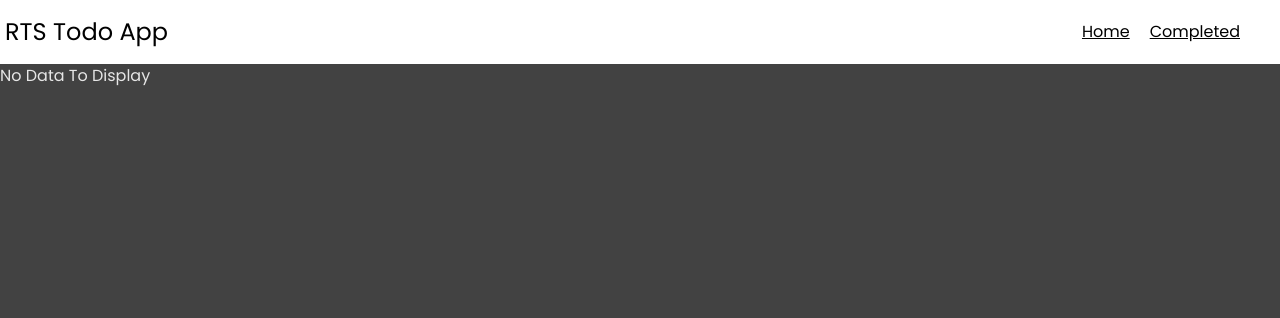
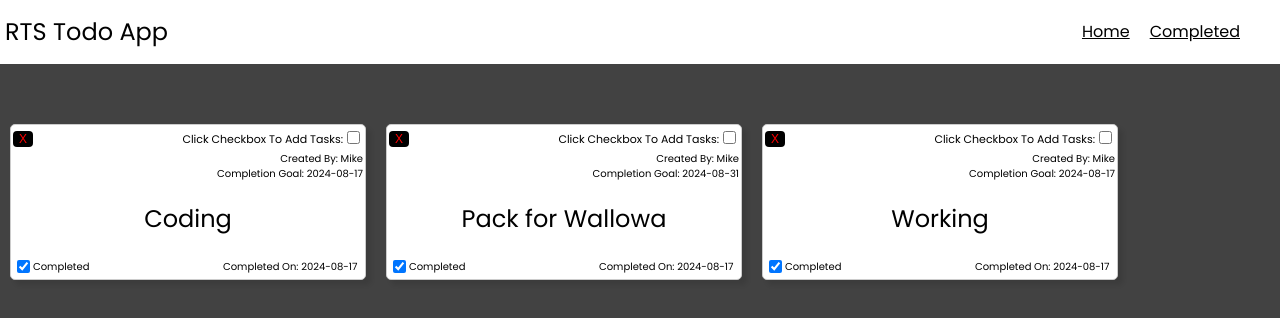
Before and after one commit to michaeladilulo/RTS-Todo-App, a React (Vite) app: page /completed in a window 1280 px wide. Shown: the top 318 px of the page. Built offline with nearby package versions, Linux system fonts and the light colour scheme; data requests are answered from the project's data file.

Commit message:
Task form can be displayed when clicking the checkbox and other changes as well, code cleanup

```diff
--- a/data/db.json
+++ b/data/db.json
@@ -2,11 +2,11 @@
   "list": [
     {
       "completionGoal": "2024-08-17",
-      "completedOn": null,
+      "completedOn": "2024-08-17",
       "createdBy": "Mike",
       "title": "Coding",
       "id": "b6df",
-      "completed": false
+      "completed": true
     },
     {
       "completionGoal": "2024-08-18",
@@ -18,19 +18,35 @@
     },
     {
       "completionGoal": "2024-08-31",
-      "completedOn": null,
+      "completedOn": "2024-08-17",
       "createdBy": "Mike",
       "title": "Pack for Wallowa",
       "id": "7208",
+      "completed": true
+    },
+    {
+      "completionGoal": "2024-08-17",
+      "completedOn": null,
+      "createdBy": "Mike",
+      "title": "Coding",
+      "id": "3723",
       "completed": false
     },
     {
-      "completionGoal": "2024-08-18",
+      "completionGoal": "2024-08-17",
       "completedOn": null,
       "createdBy": "Mike",
-      "title": "Clean House",
-      "id": "8635",
+      "title": "Sleeping",
+      "id": "509d",
       "completed": false
+    },
+    {
+      "completionGoal": "2024-08-17",
+      "completedOn": "2024-08-17",
+      "createdBy": "Mike",
+      "title": "Working",
+      "id": "9434",
+      "completed": true
     }
   ]
 }
--- a/src/Components/ListCard/ListCard.tsx
+++ b/src/Components/ListCard/ListCard.tsx
@@ -8,15 +8,16 @@ import TaskForm from '../TaskForm/TaskForm';
 
 interface CardProps {
   createdBy: string,
-  completionGoal: null,
+  completionGoal: null | string,
   title: string,
   completedOn: string | null,
   id: string;
   completed?: boolean;
   renderingLists: (listItem: any, requestType: 'POST' | 'DELETE') => void;
+  listId: string;
 }
 
-const ListCard:FC<CardProps> = ({id, createdBy, completionGoal, title, completedOn, completed, renderingLists}) => {
+const ListCard:FC<CardProps> = ({id, createdBy, completionGoal, title, completedOn, completed, renderingLists, listId}) => {
   const [listComplete, setListComplete] = useState<boolean>(completed ?? false);
   const [completionDate, setCompletionDate] = useState<string | null>(completedOn ?? '');
   const [checked, setChecked] = useState(false);
@@ -61,7 +62,7 @@ const ListCard:FC<CardProps> = ({id, createdBy, completionGoal, title, completed
       <span className='card-selection-and-deletion'>
         <ListDeleteIcon id={id} renderingLists={renderingLists}/>
         <div className='text-checkbox-container'>
-        <span className='text-for-list-selection'>Click Checkbox To Add Tasks:</span><ListSelectionCheckbox id={id} checked={checked} onChange={handleCheckmarkChange}/>
+        <span className='text-for-list-selection'>Click Checkbox To Add Tasks:</span><ListSelectionCheckbox id={id} checked={checked} onChange={handleCheckmarkChange} listId={id}/>
         </div>
       </span>
     <div>
@@ -76,7 +77,7 @@ const ListCard:FC<CardProps> = ({id, createdBy, completionGoal, title, completed
         <h2>{title}</h2>
       </div>
       <div>
-        {checked ? <TaskForm /> : null}
+        {checked ? <TaskForm listId={id} /> : null}
       </div>
       <div className='card-footer'>
         <span className='card-checkbox'>
--- a/src/Components/ListContainer/ListContainer.tsx
+++ b/src/Components/ListContainer/ListContainer.tsx
@@ -9,6 +9,7 @@ interface ListItem {
   title: string;
   completedOn: string | null;
   completed?: boolean;
+  listId: string;
 }
 
 const ListContainer: FC = () => {
@@ -43,6 +44,7 @@ const ListContainer: FC = () => {
           completedOn={listItem.completedOn}
           completed={listItem.completed}
           renderingLists={renderLists}
+          listId={listItem.listId}
         />
       ))}
     </div>
--- a/src/Components/ListSelectionCheckbox/ListSelectionCheckbox.tsx
+++ b/src/Components/ListSelectionCheckbox/ListSelectionCheckbox.tsx
@@ -5,12 +5,13 @@ import axios from 'axios'
 type ListSelectionCheckboxProps = {
     id: string;
     checked: boolean;
-    onChange: (event: ChangeEvent<HTMLInputElement>) => void; // Add onChange prop
+    onChange: (event: ChangeEvent<HTMLInputElement>) => void;
+    listId: string;
 }
 
-const ListSelectionCheckbox:FC<ListSelectionCheckboxProps> = ({id, checked, onChange}) => {
+const ListSelectionCheckbox:FC<ListSelectionCheckboxProps> = ({id, checked, onChange, listId}) => {
 
-    const handleClick = async (event: ChangeEvent<HTMLInputElement>) => {
+    const handleClickForListId = async (event: ChangeEvent<HTMLInputElement>) => {
         try {
            const response = await axios.get(`http://localhost:3000/list/${id}`, {
                 headers: {
@@ -18,6 +19,7 @@ const ListSelectionCheckbox:FC<ListSelectionCheckboxProps> = ({id, checked, onCh
                 }
             })
             console.log(response.data)
+            listId = response.data.id;
         } catch (error) {
             console.error(error)
         }
@@ -26,7 +28,7 @@ const ListSelectionCheckbox:FC<ListSelectionCheckboxProps> = ({id, checked, onCh
     return (
         <span className='checkbox-container'>
         <input type='checkbox' checked={checked} onChange={(e) => {
-            handleClick(e);
+            handleClickForListId(e);
             onChange(e);
         }} />
         </span>
--- a/src/Components/TaskForm/TaskForm.tsx
+++ b/src/Components/TaskForm/TaskForm.tsx
@@ -1,17 +1,23 @@
 import { Box, Button, Container, Grid, TextField, Typography } from '@mui/material';
-import React, { ChangeEvent, useState } from 'react';
+import React, { ChangeEvent, FC, useState } from 'react';
 import './TaskForm.css';
 import axios from 'axios';
 
 type FormData = {
     title: string,
     completed: boolean,
+    listId: string;
   }
 
-const TaskForm = () => {
+  type ListForTaskProps = {
+    listId: string;
+  }
+
+const TaskForm:FC<ListForTaskProps> = ({listId}) => {
     const [formData, setFormData] = useState<FormData>({
         title: '',
-        completed: false
+        completed: false,
+        listId: listId
       });
 
       const handleChange = (e: ChangeEvent<HTMLInputElement>): void => {
@@ -26,7 +32,7 @@ const TaskForm = () => {
         e.preventDefault();
 
         try {
-          const response = await axios.post(`http://localhost:3000/list`,
+          const response = await axios.post(`http://localhost:3000/list/${listId}/task`,
             formData
           )
           console.log(response.data)
@@ -34,7 +40,8 @@ const TaskForm = () => {
 
           setFormData({
             title: '',
-            completed: false
+            completed: false,
+            listId: listId
           })
         } catch (error) {
           console.error('Error', error)
--- a/src/Pages/CompleteLists.tsx
+++ b/src/Pages/CompleteLists.tsx
@@ -1,46 +1,56 @@
-import React from 'react'
+import React, { useEffect, useState } from 'react';
 import ListCard from "../Components/ListCard/ListCard";
-import { useEffect, useState, useCallback } from "react";
 import axios from 'axios';
 import { List } from '../Types/Types';
 
-function completedLists () {
-  const [incompleteList, setIncompleteList] = useState<any | null>(null);
-  const [filteredList, setFilteredList] = useState<any | null>(null);
-
-  const renderLists = useCallback(
-    (listItem: any, requestType: 'POST' | 'DELETE') => {
-      // setIncompleteList((list: any[]) =>
-      //   requestType === 'POST'
-      //     ? [...list, listItem]
-      //     : list.filter((item) => item.id !== listItem.id)
-      // );
-    },
-    []
-  );
+function CompletedLists() {
+  const [filteredList, setFilteredList] = useState<List[]>([]);
+  const [isLoading, setIsLoading] = useState<boolean>(false);
+  const [error, setError] = useState<string | null>(null);
 
   useEffect(() => {
     const fetchLists = async () => {
+      setIsLoading(true);
       try {
         const response = await axios.get<List[]>('http://localhost:3000/list');
-        const filteredList = response.data.filter(item => item.completed == true);
-        setFilteredList(filteredList);
+        const completedList = response.data.filter(item => item.completed === true);
+        setFilteredList(completedList);
       } catch (error) {
-        console.error('Error Fetching Items:', error)
+        console.error('Error Fetching Items:', error);
+        setError('Error Fetching Items');
+      } finally {
+        setIsLoading(false);
       }
     };
 
     fetchLists();
-  }, [filteredList])
+  }, []);
+
+  if (isLoading) {
+    return <div>Loading...</div>;
+  }
+
+  if (error) {
+    return <div>{error}</div>;
+  }
 
   return (
     <>
       <div className='list-card-container'>
-    {/* Array of Objects */}
-    {filteredList && Array.isArray(filteredList) && filteredList.length > 0 ? (
+        {filteredList.length > 0 ? (
           filteredList.map(x => (
             <div className='list-card' key={x.id}>
-          <ListCard createdBy={x.createdBy} completionGoal={x.completionGoal} title={x.title} completedOn={x.completedOn} id={x.id} completed={x.completed} renderingLists={renderLists} />
+              <ListCard
+                listId={x.listId}
+                createdBy={x.createdBy}
+                completionGoal={x.completionGoal || 'N/A'}
+                title={x.title}
+                completedOn={x.completedOn}
+                id={x.id}
+                completed={x.completed}
+                renderingLists={function (listItem: any, requestType: 'POST' | 'DELETE'): void {
+                  throw new Error('Function not implemented.');
+                } }              />
             </div>
           ))
         ) : (
@@ -48,7 +58,7 @@ function completedLists () {
         )}
       </div>
     </>
-  )
+  );
 }
 
-export default completedLists;
+export default CompletedLists;
--- a/src/Pages/Home.tsx
+++ b/src/Pages/Home.tsx
@@ -7,24 +7,25 @@ import { List } from '../Types/Types';
 function Home() {
   const [incompleteList, setIncompleteList] = useState<any | null>(null);
   const [filteredList, setFilteredList] = useState<any | null>(null);
+  const [shouldFetch, setShouldFetch] = useState<boolean>(true);
+
 
 
   const renderLists = useCallback(
     (listItem: any, requestType: 'POST' | 'DELETE') => {
       setFilteredList((list: any[]) =>
-        requestType === 'POST'
-          ? [...list, listItem]
-          : list.filter((item) => item.id !== listItem.id)
+        list.filter((item) => item.id !== listItem.id)
       );
+      setShouldFetch(true);
     },
-    []
-  );
+    []);
+
+
 
   useEffect(() => {
     const fetchLists = async () => {
       try {
         const response = await axios.get<List[]>('http://localhost:3000/list');
-        setFilteredList(response.data)
         const filteredList = response.data.filter(item => item.completed !== true);
         setFilteredList(filteredList);
       } catch (error) {
@@ -32,8 +33,12 @@ function Home() {
       }
     };
 
+
+    if(shouldFetch) {
     fetchLists();
-  }, [filteredList])
+    }
+
+  }, [shouldFetch])
 
   return (
     <>
@@ -43,7 +48,7 @@ function Home() {
     {filteredList && Array.isArray(filteredList) && filteredList.length > 0 ? (
       filteredList.map(x => (
         <div className='list-card' key={x.id}>
-          <ListCard createdBy={x.createdBy} completionGoal={x.completionGoal} title={x.title} completedOn={x.completedOn} id={x.id} completed={x.completed} renderingLists={renderLists} />
+          <ListCard listId={x.listId} createdBy={x.createdBy} completionGoal={x.completionGoal} title={x.title} completedOn={x.completedOn} id={x.id} completed={x.completed} renderingLists={renderLists} />
         </div>
       ))
     ) : (
```
Lines whose indentation alone changed are shown as unchanged.
